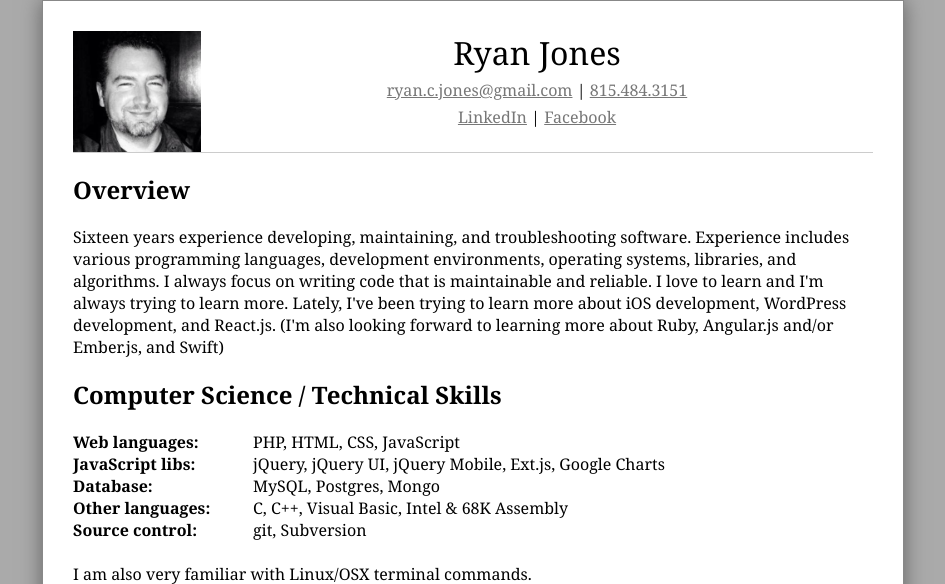
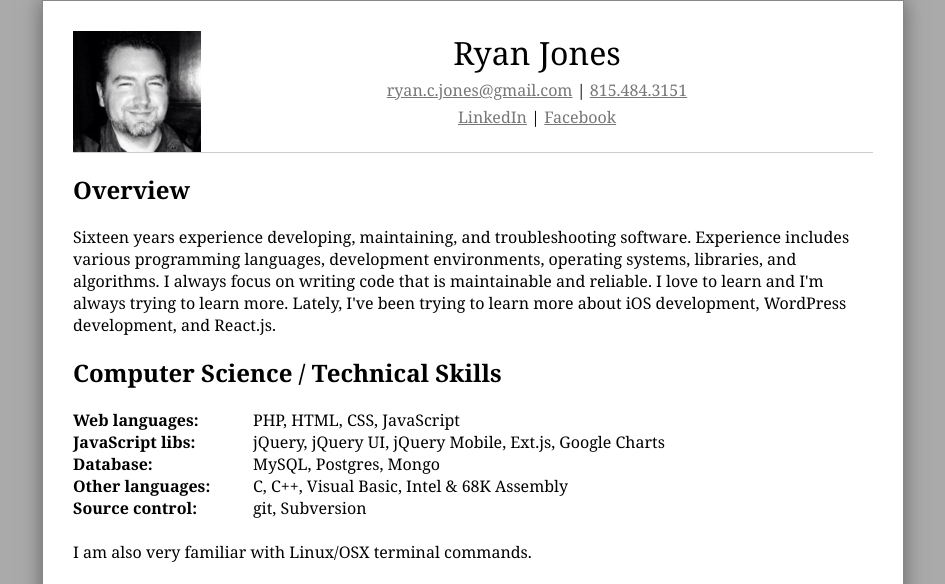
Before and after one commit to voidpointer/voidpointer.github.io, a PHP site: page / in a window 1280 px wide. Shown: the top 584 px of the page, without its empty margins (167-1112 px from the left). Run offline with PHP 8.4, Linux system fonts and the light colour scheme.

Commit message:
Removing a sentence.

```diff
--- a/index.php
+++ b/index.php
@@ -44,7 +44,6 @@
 					programming languages, development environments, operating systems, libraries, and algorithms.  I always focus
 					on writing code that is maintainable and reliable.  I love to learn and I'm always trying to learn more.
 					Lately, I've been trying to learn more about iOS development, WordPress development, and React.js.
-					(I'm also looking forward to learning more about Ruby, Angular.js and/or Ember.js, and Swift)
 				</section>
 				<section>
 					<header>
```
